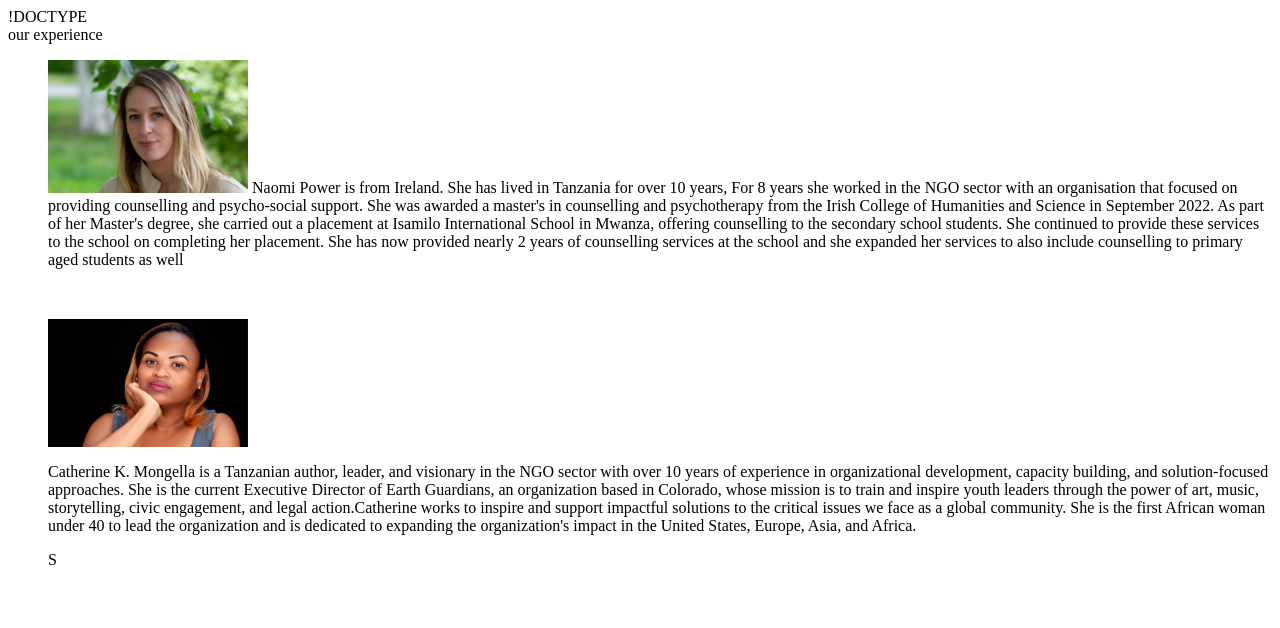
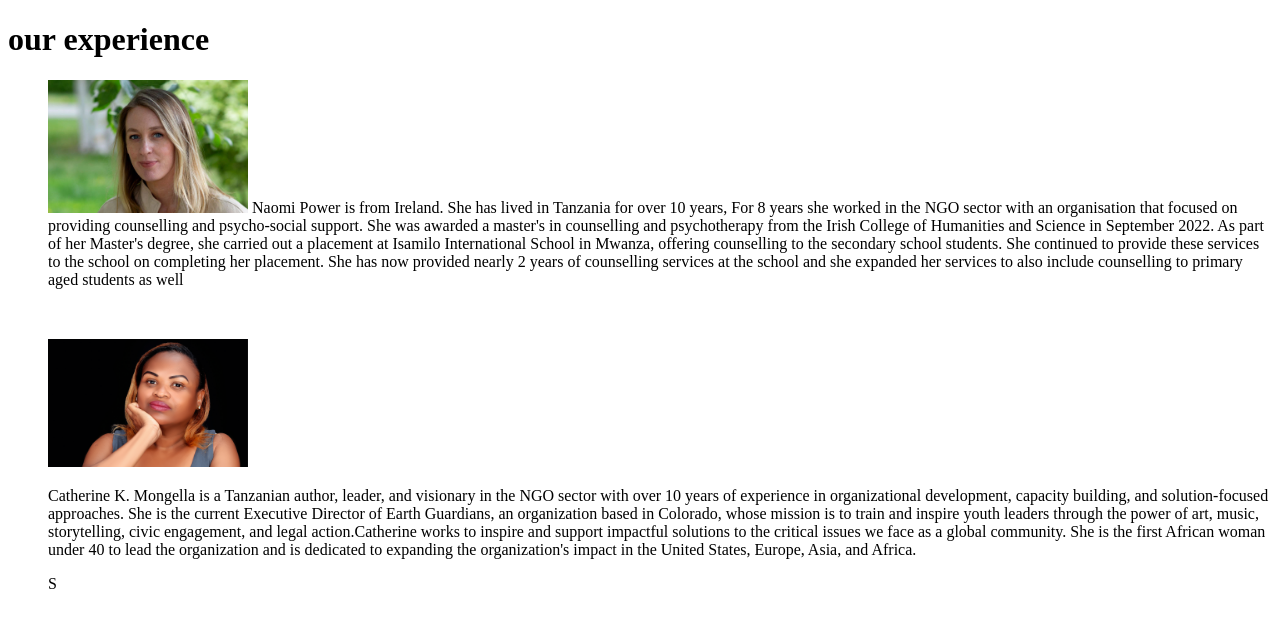
Before and after one commit to BERTHA652/DOCHAS, a plain HTML site: page experience.html in a window 1280 px wide. Drawn offline with Linux system fonts and the light colour scheme.

Commit message:
i wrote a paragraph

```diff
--- a/experience.html
+++ b/experience.html
@@ -1,11 +1,11 @@
-!DOCTYPE
+<!DOCTYPE html>
 <html>
     <head>
-        <title>experience</title>
     </head>
     <body>
+        <h1>our experience</h1>
         <section id="experience">
-            <div class="experience">our experience</div>
+            <div class="experience"></div>
             <ul>
                 <p ><img src="naom.jpg"heiht=80 width="200";text-align:left;padding:20px>
                     Naomi Power is from Ireland. She has lived in Tanzania for over 10 years,
```
